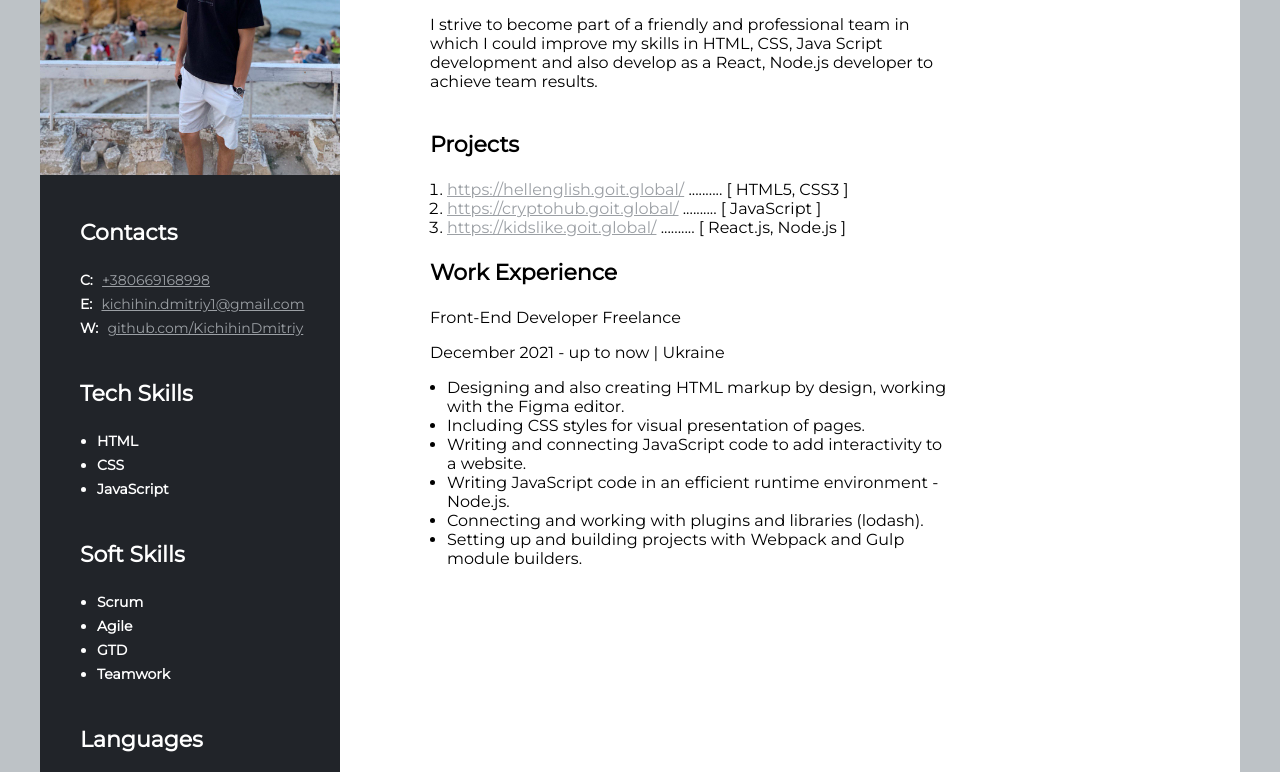
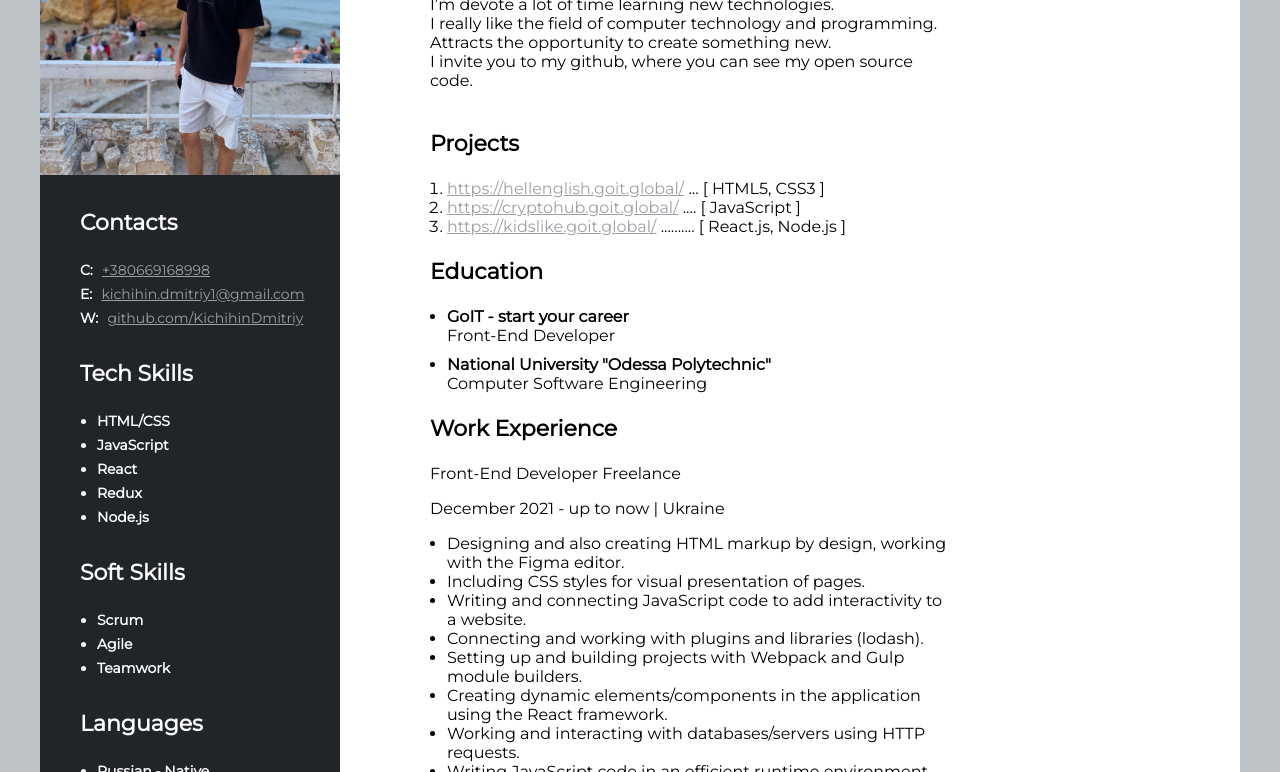
Before and after one commit to KichihinDmitriy/Resume, a plain HTML site: page index.html in a window 1280 px wide. Shown: the part 286-1058 px from the top of the page. Drawn offline with Linux system fonts and the light colour scheme.

Commit message:
update resume

```diff
--- a/css/style.css
+++ b/css/style.css
@@ -12,7 +12,7 @@ body {
 }
 
 .main-content-section {
-padding: 100px 90px;
+padding: 80px 90px;
 }
 
 .about-me-section {
@@ -65,7 +65,7 @@ margin: 0 0 40px 0;
 .Tech-Skills,
 .Soft-Skills,
 .Language {
-    margin: 40px 0 0 40px;
+    margin: 30px 0 0 40px;
 }
 
 .sidebar-title {
@@ -106,3 +106,12 @@ margin: 0 0 40px 0;
     color: #fff;
     margin-right: 5px;
 }
+
+h4 {
+    font-weight: bold;
+    margin: 0;
+}
+
+.education {
+    margin: 0 0 10px 0;
+}
--- a/index.html
+++ b/index.html
@@ -16,19 +16,24 @@
             <div class="about-me-section">
                 <h2 class="about-me-profession">Front-End Developer</h2>
                 <h1 class="about-me-name">Kichihin Dmitriy</h1>
-                <p class="about-me-description">I strive to become part of a friendly and professional team in which I could improve my skills in HTML, CSS, Java Script development and also develop as a React, Node.js developer to achieve team results.</p>
+                <p class="about-me-description">
+                    I’m devote a lot of time learning new technologies.<br>
+                    I really like the field of computer technology and programming.<br>
+                    Attracts the opportunity to create something new.<br>
+                    I invite you to my github, where you can see my open source code.
+                </p>
             </div>
             <div>
                 <h3 class="main-content-title">Projects</h3>
                 <ol class="project-list">
                     <li>
                         <a class="project-list-link" href="https://hellenglish.goit.global/">https://hellenglish.goit.global/</a>
-                        <span>..........</span>
+                        <span>...</span>
                         <span>[ HTML5, CSS3 ]</span>
                     </li>
                     <li>
                         <a class="project-list-link" href="https://cryptohub.goit.global/">https://cryptohub.goit.global/</a>
-                        <span>..........</span>
+                        <span>....</span>
                         <span>[ JavaScript ]</span>
                     </li>
                     <li>
@@ -38,17 +43,34 @@
                     </li>
                 </ol>
             </div>
+
+            <div>
+                <h3 class="main-content-title">Education</h3>
+                <ul class="work-expirience-list">
+                    <li>
+                        <h4>GoIT - start your career</h4>
+                        <p class="education">Front-End Developer</p>
+                    </li>
+                    <li>
+                        <h4>National University "Odessa Polytechnic"</h4>
+                        <p class="education">Computer Software Engineering</p>
+                    </li>
+                </ul>
+            </div>
+
             <div>
                 <h3 class="main-content-title">Work Experience</h3>
-                <div>Front-End Developer Freelance</div>
+                <p>Front-End Developer Freelance</p>
                 <p>December 2021 - up to now   |   Ukraine</p>
                 <ul class="work-expirience-list">
                     <li>Designing and also creating HTML markup by design, working with the Figma editor.</li>
                     <li>Including CSS styles for visual presentation of pages.</li>
                     <li>Writing and connecting JavaScript code to add interactivity to a website.</li>
-                    <li>Writing JavaScript code in an efficient runtime environment - Node.js.</li>
                     <li>Connecting and working with plugins and libraries (lodash).</li>
                     <li>Setting up and building projects with Webpack and Gulp module builders.</li>
+                    <li>Creating dynamic elements/components in the application using the React framework.</li>
+                    <li>Working and interacting with databases/servers using HTTP requests.</li>
+                    <li>Writing JavaScript code in an efficient runtime environment - Node.js.</li>
                 </ul>
             </div>
         </div>
@@ -72,9 +94,11 @@
         <div class="Tech-Skills">
             <h3 class="sidebar-title">Tech Skills</h3>
             <ul class="tech-skills-list">
-                <li class="tech-skills-text">HTML</li>
-                <li class="tech-skills-text">CSS</li>
+                <li class="tech-skills-text">HTML/CSS</li>
                 <li class="tech-skills-text">JavaScript</li>
+                <li class="tech-skills-text">React</li>
+                <li class="tech-skills-text">Redux</li>
+                <li class="tech-skills-text">Node.js</li>
             </ul>
         </div>
         <div class="Soft-Skills">
@@ -82,7 +106,6 @@
             <ul class="soft-skills-list">
                 <li class="soft-skills-text">Scrum</li>
                 <li class="soft-skills-text">Agile</li>
-                <li class="soft-skills-text">GTD</li>
                 <li class="soft-skills-text">Teamwork</li>
             </ul>
         </div>
```
